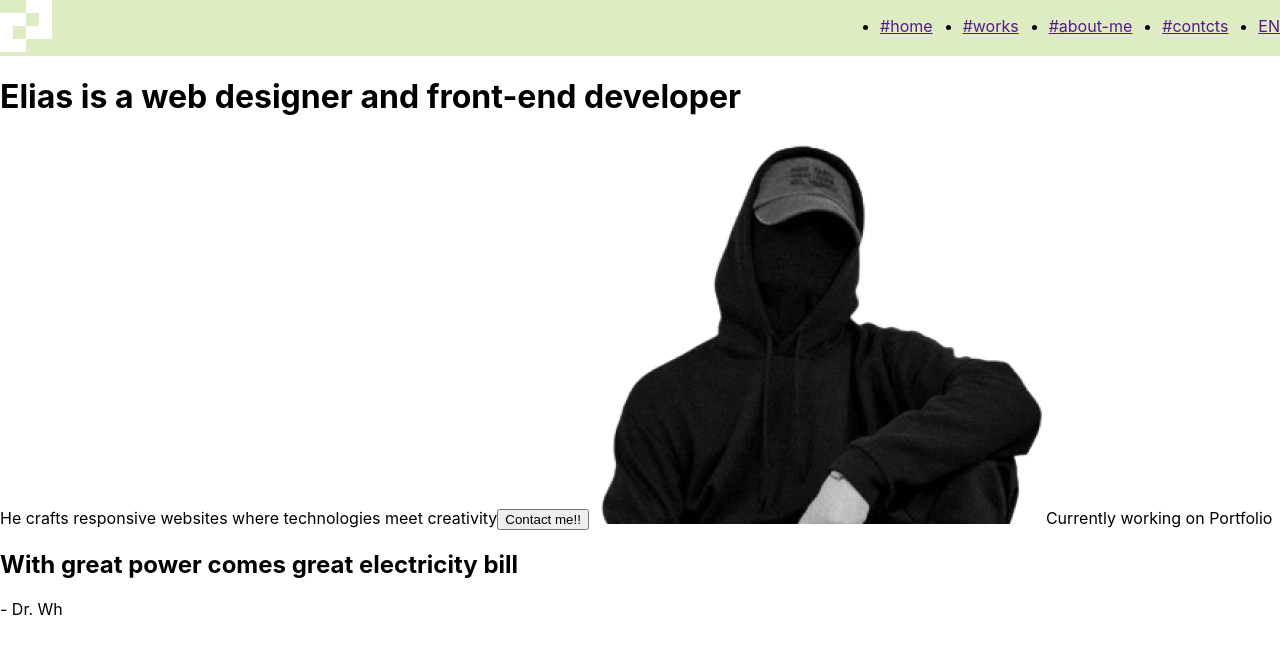
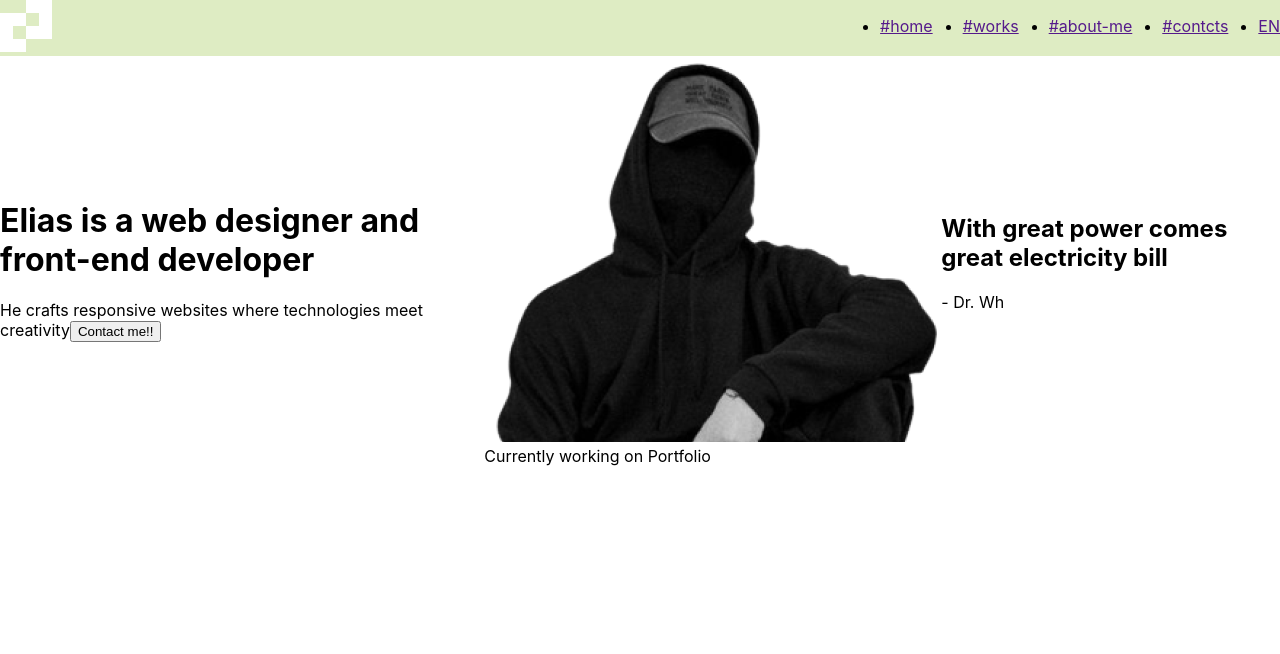
Before and after one commit to Anatoliy-Nelson/portfolio-start-project, a React app: page / in a window 1280 px wide. Shown: the top 654 px of the page. Built offline with nearby package versions, Linux system fonts and the light colour scheme.

Commit message:
upd main, add flexwrapper

```diff
--- a/src/components/FlexWrapper.tsx
+++ b/src/components/FlexWrapper.tsx
@@ -0,0 +1,17 @@
+import styled from "styled-components";
+
+type FlexWrapperPropType ={
+    direction?: string
+    justify?: string
+    align?: string
+    wrap?: string
+
+}
+
+export const FlexWrapper = styled.div<FlexWrapperPropType>`
+    display: flex;
+    flex-direction: ${props => props.direction || "row"};
+    justify-content: ${props => props.justify || "flex-start"};
+    align-items: ${props => props.align|| "stretch"};
+    flex-direction: ${props => props.wrap || "nowrap"};
+`
--- a/src/layout/section/main/Main.tsx
+++ b/src/layout/section/main/Main.tsx
@@ -1,23 +1,37 @@
 import React from 'react';
 import styled from "styled-components";
 import photo from '../../../assets/images/Cap-and-hidie.png'
+import {FlexWrapper} from "../../../components/FlexWrapper";
 
 export const Main = () => {
     return (
+        <StyledMain>
+            <FlexWrapper align={"center"} justify={"space-around"}>
                 <div>
                     <h1>Elias is a web designer and front-end developer</h1>
                     <span>He crafts responsive websites where technologies meet creativity</span>
                     <button>Contact me!!</button>
+                </div>
+                <div>
                     <Photo src={photo} alt=""/>
                     <span>Currently working on Portfolio</span>
+                </div>
+                <div>
                     <h2>With great power comes great electricity bill</h2>
                     <p>- Dr. Wh</p>
 
 
+                </div>
+            </FlexWrapper>
+        </StyledMain>
 
-        </div>
     );
 };
+
+const StyledMain = styled.div`
+    min-height: 100vh;
+
+`
 
 const Photo = styled.img`
     width: 457px;
```
Lines whose indentation alone changed are shown as unchanged.
